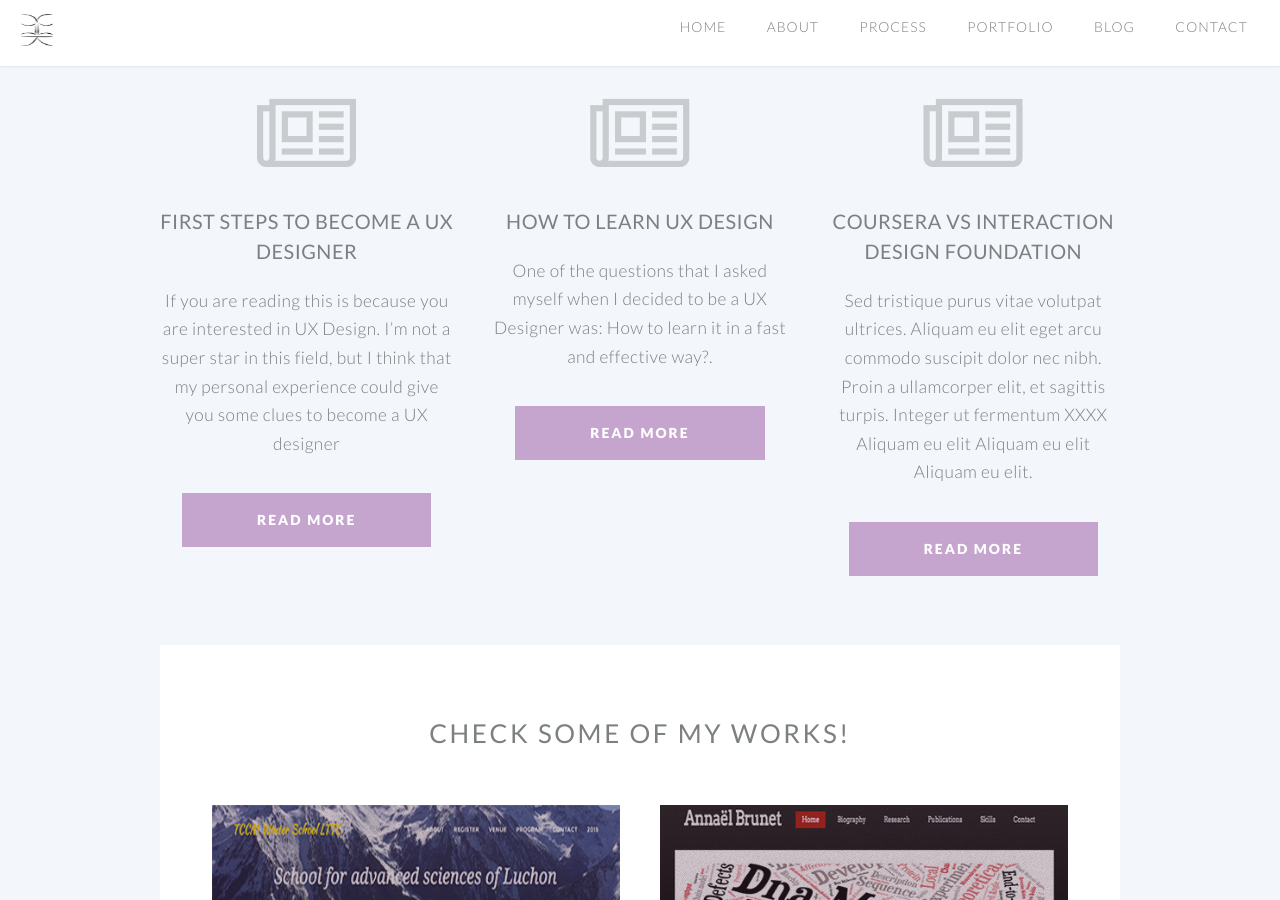
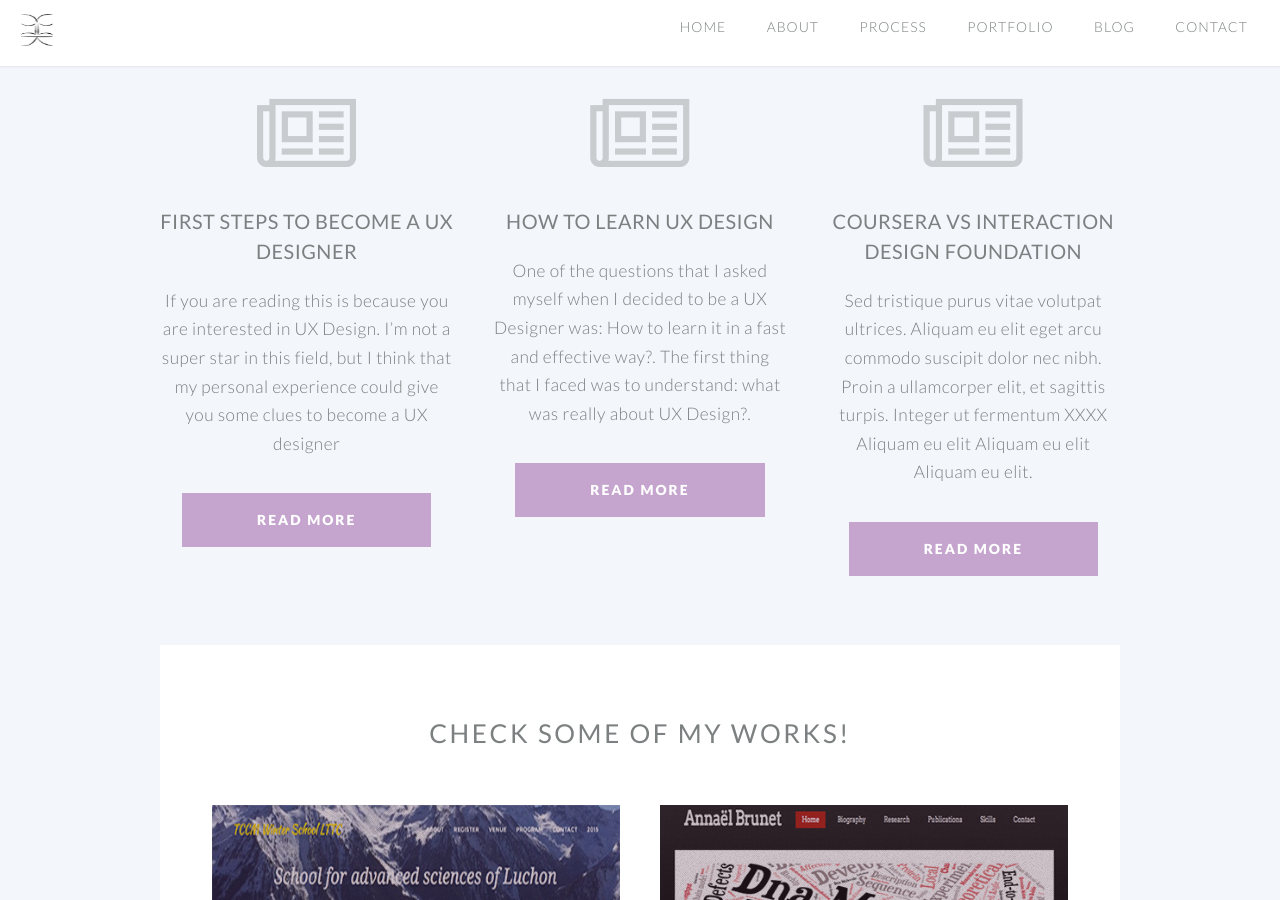
Before and after one commit to claucvk/claucvk.github.io, a Jekyll site: the page built from index.html, in a window 1280 px wide and 900 px high, scrolled down 1664 px. Built offline with Jekyll 4.4.1, drawn with Linux system fonts in a browser that asks for light colours.

Commit message:
update blog home page

```diff
--- a/index.html
+++ b/index.html
@@ -85,7 +85,7 @@ layout: landing-page
 									<header>
 										<h3><b>How to learn UX Design</b></h3>
 									</header>
-									<p>One of the questions that I asked myself when I decided to be a UX Designer was: How to learn it in a fast and effective way?.</p>
+									<p>One of the questions that I asked myself when I decided to be a UX Designer was: How to learn it in a fast and effective way?. The first thing that I faced was to understand: what was really about UX Design?.</p>
 									<footer>
 														<ul class="buttons">
 															<li><a href="#" class="button special">Read More</a></li>
```
